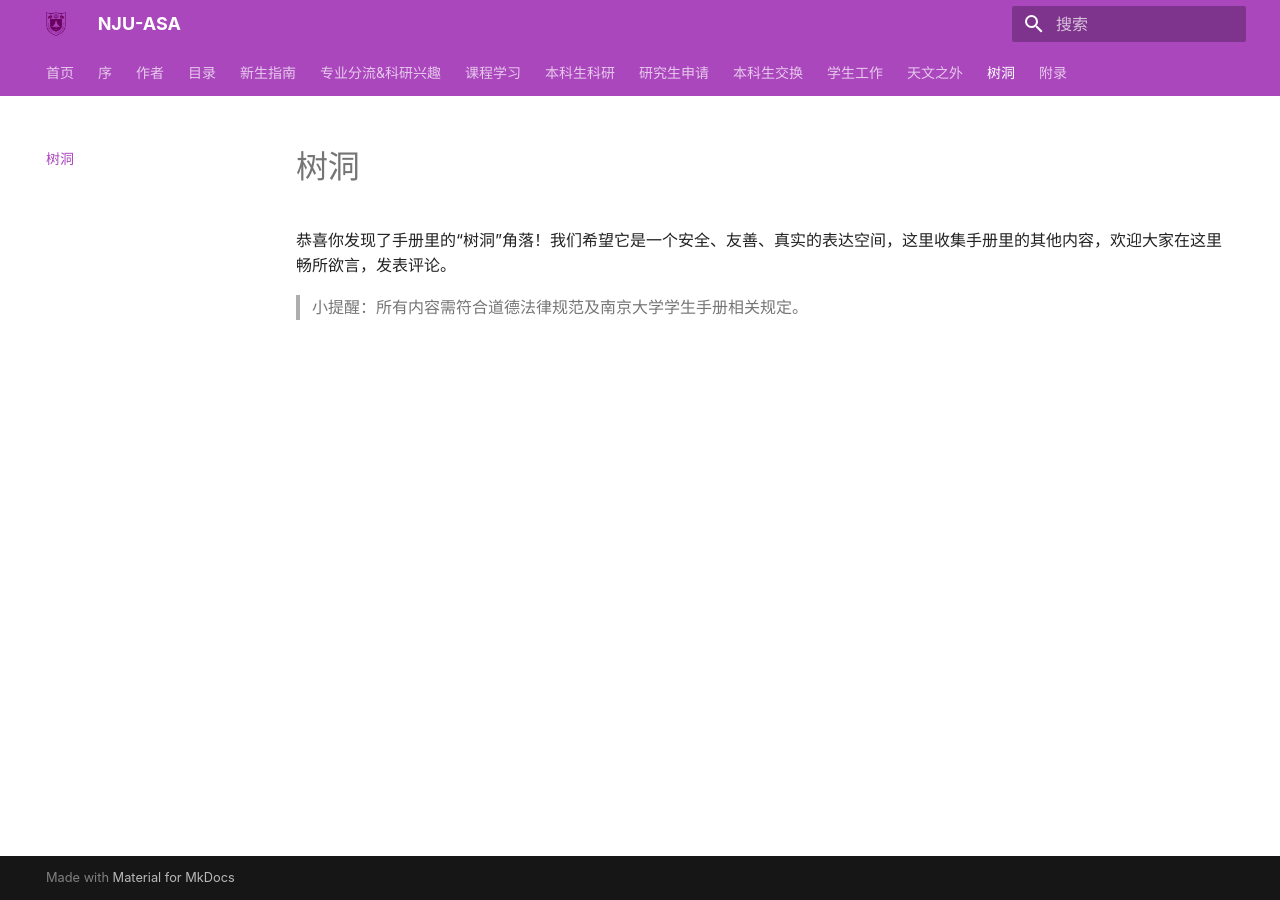
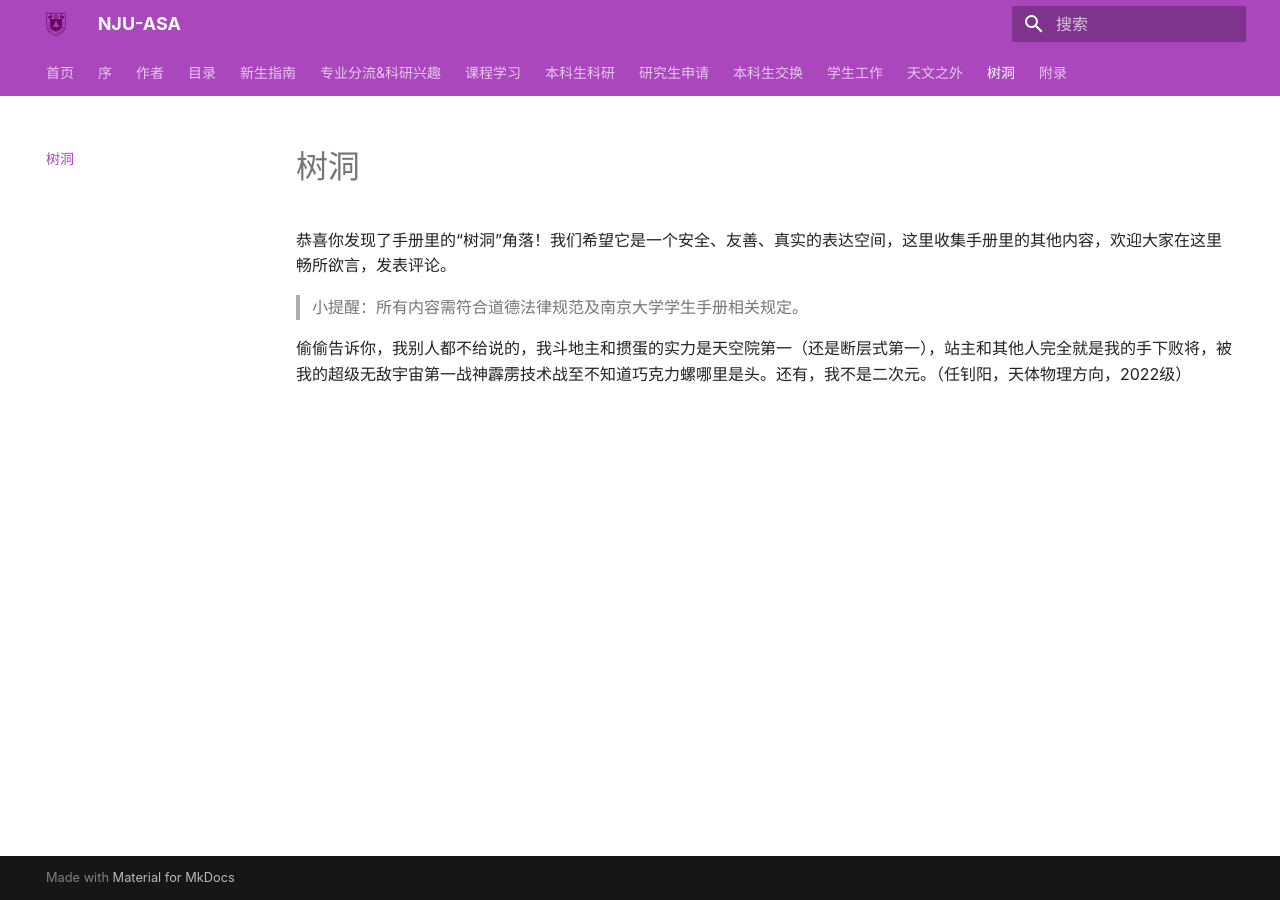
Before and after one commit to nju-astronomy/NJU-ASA, an MkDocs documentation site: the page built from docs/whatever.md, in a window 1280 px wide. Built offline with MkDocs 1.6.1 and Material for MkDocs 9.7.7, drawn with Linux system fonts in a browser that asks for light colours; some web fonts are replaced.

Commit message:
Update whatever.md

```diff
--- a/docs/whatever.md
+++ b/docs/whatever.md
@@ -2,3 +2,5 @@
 
 恭喜你发现了手册里的“树洞”角落！我们希望它是一个安全、友善、真实的表达空间，这里收集手册里的其他内容，欢迎大家在这里畅所欲言，发表评论。
 > 小提醒：所有内容需符合道德法律规范及南京大学学生手册相关规定。
+
+偷偷告诉你，我别人都不给说的，我斗地主和掼蛋的实力是天空院第一（还是断层式第一），站主和其他人完全就是我的手下败将，被我的超级无敌宇宙第一战神霹雳技术战至不知道巧克力螺哪里是头。还有，我不是二次元。（任钊阳，天体物理方向，2022级）
```
